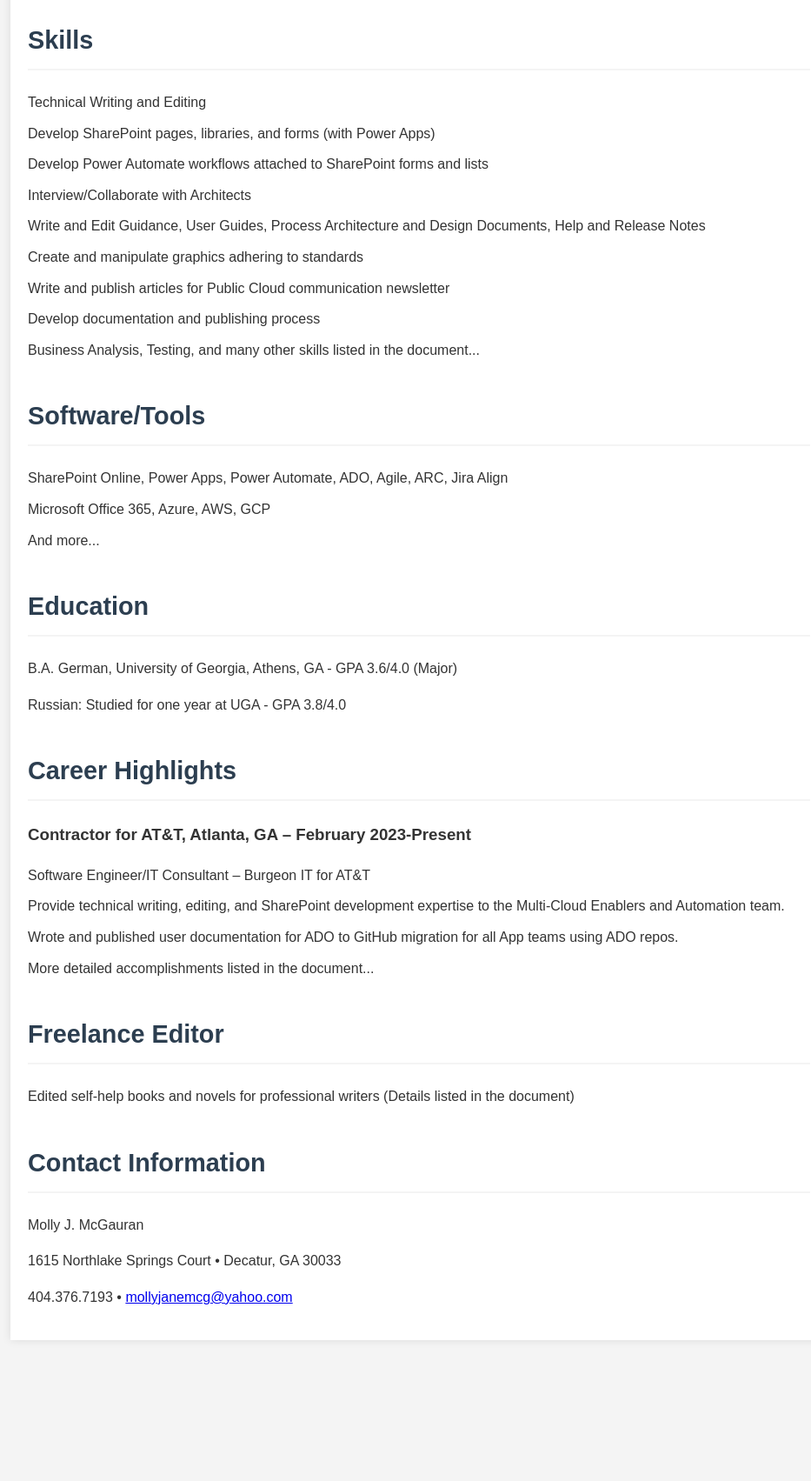
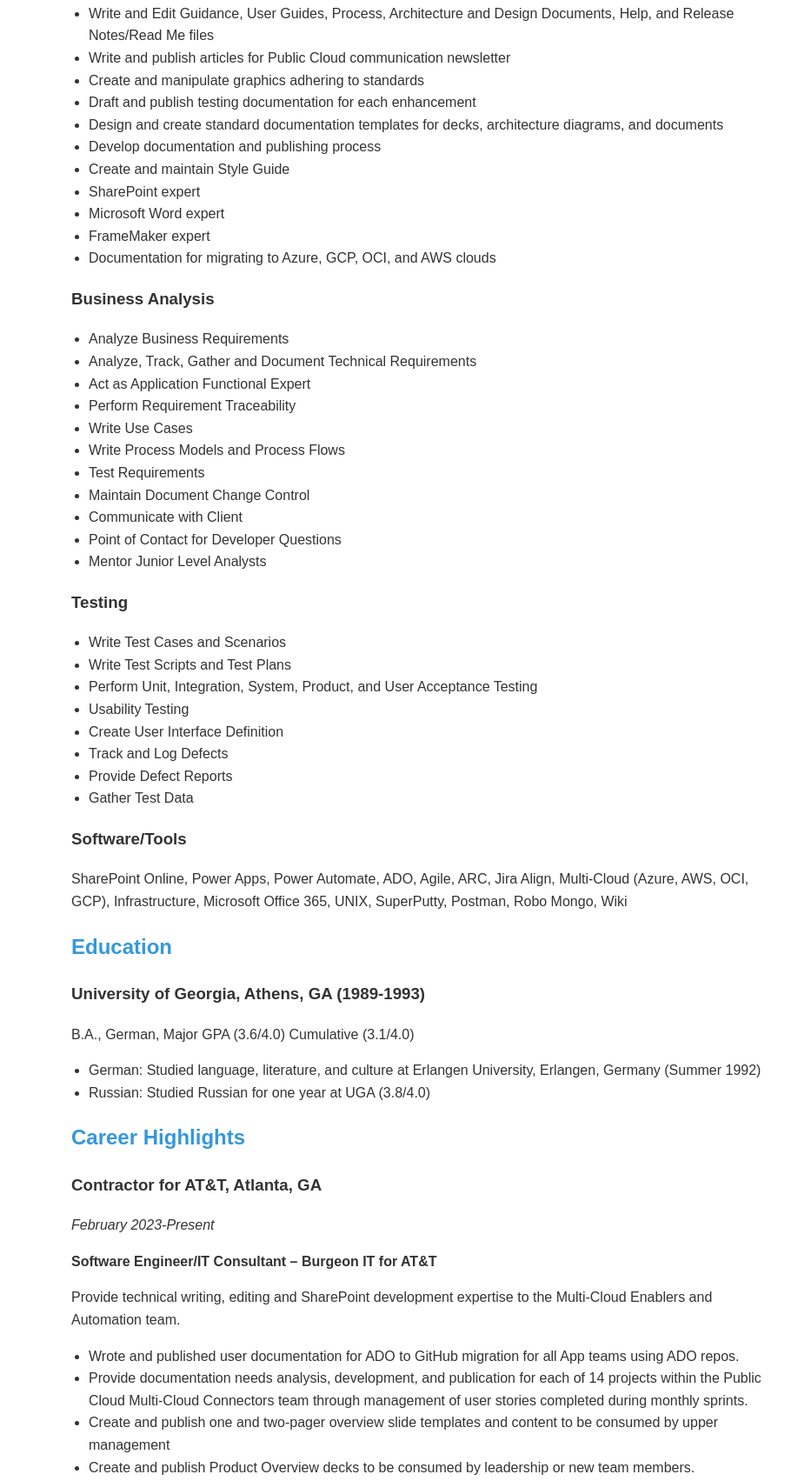
Before and after one commit to Mollyjanemcg/Mollyjanemcg.GitHub.io, a plain HTML site: page index.html in a window 1280 px wide. Shown: the part 462-2165 px from the top of the page at 87% size, without its empty margins (158-1091 px from the left). Before the commit the page ends 2023 px from the top, so only its background shows below. Drawn offline with Linux system fonts and the light colour scheme.

Commit message:
Update index.html

```diff
--- a/index.html
+++ b/index.html
@@ -3,103 +3,152 @@
 <head>
     <meta charset="UTF-8">
     <meta name="viewport" content="width=device-width, initial-scale=1.0">
-    <title>Molly J. McGauran - Resume</title>
+    <title>Molly Jane McGauran - Professional Resume</title>
     <style>
         body {
             font-family: Arial, sans-serif;
             line-height: 1.6;
             color: #333;
-            margin: 0;
+            max-width: 800px;
+            margin: 0 auto;
             padding: 20px;
-            background-color: #f4f4f4;
         }
-        .container {
-            max-width: 900px;
-            margin: auto;
-            background: #fff;
-            padding: 20px;
-            box-shadow: 0 0 10px rgba(0, 0, 0, 0.1);
-        }
-        h1, h2 {
+        h1 {
             color: #2c3e50;
-            border-bottom: 2px solid #f4f4f4;
+            border-bottom: 2px solid #2c3e50;
             padding-bottom: 10px;
         }
-        h1 {
-            font-size: 2.5em;
+        h2 {
+            color: #3498db;
+            margin-top: 20px;
         }
-        h2 {
-            font-size: 1.8em;
-            margin-top: 40px;
+        .section {
+            margin-bottom: 20px;
         }
         ul {
-            list-style-type: none;
-            padding: 0;
-        }
-        li {
-            margin-bottom: 10px;
-        }
-        .contact-info {
-            margin-top: 20px;
-            font-style: italic;
-        }
-        .bold {
-            font-weight: bold;
+            padding-left: 20px;
         }
     </style>
 </head>
 <body>
-    <div class="container">
-        <h1>Molly J. McGauran</h1>
-        <p class="contact-info">
-            1615 Northlake Springs Court • Decatur, GA 30033 • 404.376.7193 • <a href="mailto:mollyjanemcg@yahoo.com">mollyjanemcg@yahoo.com</a>
-        </p>
+    <h1>Molly Jane McGauran</h1>
 
-        <h2>Objective</h2>
-        <p>Highly motivated technical writer with over 14 years of experience in various aspects of the Software Development Life Cycle. Interested in using my writing and editing skills in a creative and dynamic environment. Experience includes developing and writing SharePoint pages for the AT&T Public Cloud team, including various request forms and workflows using Power Apps and Power Automate. Able to manage multiple user stories concurrently with monthly sprints. Exceptional written and verbal communication skills.</p>
+    <div class="section">
+        <h2>Summary</h2>
+        <p>Highly motivated technical writer with over 14 years of experience in various aspects of the Software Development Life Cycle. Interested in using my writing and editing skills in a creative and dynamic environment. Exceptional written and verbal communication skills.</p>
+    </div>
 
+    <div class="section">
         <h2>Skills</h2>
+        <h3>Technical Writing and Editing</h3>
         <ul>
-            <li>Technical Writing and Editing</li>
             <li>Develop SharePoint pages, libraries, and forms (with Power Apps)</li>
             <li>Develop Power Automate workflows attached to SharePoint forms and lists</li>
-            <li>Interview/Collaborate with Architects</li>
-            <li>Write and Edit Guidance, User Guides, Process Architecture and Design Documents, Help and Release Notes</li>
+            <li>Interview/collaborate with Architects</li>
+            <li>Write and Edit Guidance, User Guides, Process, Architecture and Design Documents, Help, and Release Notes/Read Me files</li>
+            <li>Write and publish articles for Public Cloud communication newsletter</li>
             <li>Create and manipulate graphics adhering to standards</li>
-            <li>Write and publish articles for Public Cloud communication newsletter</li>
+            <li>Draft and publish testing documentation for each enhancement</li>
+            <li>Design and create standard documentation templates for decks, architecture diagrams, and documents</li>
             <li>Develop documentation and publishing process</li>
-            <li>Business Analysis, Testing, and many other skills listed in the document...</li>
+            <li>Create and maintain Style Guide</li>
+            <li>SharePoint expert</li>
+            <li>Microsoft Word expert</li>
+            <li>FrameMaker expert</li>
+            <li>Documentation for migrating to Azure, GCP, OCI, and AWS clouds</li>
         </ul>
 
-        <h2>Software/Tools</h2>
+        <h3>Business Analysis</h3>
         <ul>
-            <li>SharePoint Online, Power Apps, Power Automate, ADO, Agile, ARC, Jira Align</li>
-            <li>Microsoft Office 365, Azure, AWS, GCP</li>
-            <li>And more...</li>
+            <li>Analyze Business Requirements</li>
+            <li>Analyze, Track, Gather and Document Technical Requirements</li>
+            <li>Act as Application Functional Expert</li>
+            <li>Perform Requirement Traceability</li>
+            <li>Write Use Cases</li>
+            <li>Write Process Models and Process Flows</li>
+            <li>Test Requirements</li>
+            <li>Maintain Document Change Control</li>
+            <li>Communicate with Client</li>
+            <li>Point of Contact for Developer Questions</li>
+            <li>Mentor Junior Level Analysts</li>
         </ul>
 
-        <h2>Education</h2>
-        <p>B.A. German, University of Georgia, Athens, GA - GPA 3.6/4.0 (Major)</p>
-        <p>Russian: Studied for one year at UGA - GPA 3.8/4.0</p>
-
-        <h2>Career Highlights</h2>
-        <h3>Contractor for AT&T, Atlanta, GA – February 2023-Present</h3>
+        <h3>Testing</h3>
         <ul>
-            <li>Software Engineer/IT Consultant – Burgeon IT for AT&T</li>
-            <li>Provide technical writing, editing, and SharePoint development expertise to the Multi-Cloud Enablers and Automation team.</li>
-            <li>Wrote and published user documentation for ADO to GitHub migration for all App teams using ADO repos.</li>
-            <li>More detailed accomplishments listed in the document...</li>
+            <li>Write Test Cases and Scenarios</li>
+            <li>Write Test Scripts and Test Plans</li>
+            <li>Perform Unit, Integration, System, Product, and User Acceptance Testing</li>
+            <li>Usability Testing</li>
+            <li>Create User Interface Definition</li>
+            <li>Track and Log Defects</li>
+            <li>Provide Defect Reports</li>
+            <li>Gather Test Data</li>
         </ul>
 
-        <!-- Additional roles and achievements can be added similarly -->
+        <h3>Software/Tools</h3>
+        <p>SharePoint Online, Power Apps, Power Automate, ADO, Agile, ARC, Jira Align, Multi-Cloud (Azure, AWS, OCI, GCP), Infrastructure, Microsoft Office 365, UNIX, SuperPutty, Postman, Robo Mongo, Wiki</p>
+    </div>
 
-        <h2>Freelance Editor</h2>
-        <p>Edited self-help books and novels for professional writers (Details listed in the document)</p>
+    <div class="section">
+        <h2>Education</h2>
+        <h3>University of Georgia, Athens, GA (1989-1993)</h3>
+        <p>B.A., German, Major GPA (3.6/4.0) Cumulative (3.1/4.0)</p>
+        <ul>
+            <li>German: Studied language, literature, and culture at Erlangen University, Erlangen, Germany (Summer 1992)</li>
+            <li>Russian: Studied Russian for one year at UGA (3.8/4.0)</li>
+        </ul>
+    </div>
 
-        <h2>Contact Information</h2>
-        <p>Molly J. McGauran</p>
-        <p>1615 Northlake Springs Court • Decatur, GA 30033</p>
-        <p>404.376.7193 • <a href="mailto:mollyjanemcg@yahoo.com">mollyjanemcg@yahoo.com</a></p>
+    <div class="section">
+        <h2>Career Highlights</h2>
+
+        <h3>Contractor for AT&T, Atlanta, GA</h3>
+        <p><em>February 2023-Present</em></p>
+        <p><strong>Software Engineer/IT Consultant – Burgeon IT for AT&T</strong></p>
+        <p>Provide technical writing, editing and SharePoint development expertise to the Multi-Cloud Enablers and Automation team.</p>
+        <ul>
+            <li>Wrote and published user documentation for ADO to GitHub migration for all App teams using ADO repos.</li>
+            <li>Provide documentation needs analysis, development, and publication for each of 14 projects within the Public Cloud Multi-Cloud Connectors team through management of user stories completed during monthly sprints.</li>
+            <li>Create and publish one and two-pager overview slide templates and content to be consumed by upper management</li>
+            <li>Create and publish Product Overview decks to be consumed by leadership or new team members.</li>
+            <li>Participate in development team for Knowledge Center project as usability and content expert. Act as approver for all articles published to Knowledge Center.</li>
+            <li>Conceptualize and implement project site maps for each CSP and tool within the organization including Azure, AWS, GCP, OCI, Self-Service Portal and Subscription Management Tool.</li>
+            <li>Work with each project team to create appropriate documentation for each area's site map. Reevaluate for upcoming sprints to determine gaps and create user stories to complete the documentation.</li>
+            <li>Write and publish release notes for each project team.</li>
+            <li>Create and publish Public Cloud newsletter articles to be consumed by AT&T employees.</li>
+            <li>Enhance project Power Automate workflows and Power Apps forms as new requirements emerge.</li>
+            <li>Gatekeeper and creator for templates and standards. Verify presentations adhere to template and assist teams with deck preparation and content.</li>
+            <li>Maintain process to add FQDNs to Global Allow Lists for each CSP.</li>
+            <li>Verify architecture diagrams adhere to standards.</li>
+        </ul>
+
+        <h3>Contractor for AT&T, Atlanta, GA</h3>
+        <p><em>March 2022 – January 2023</em></p>
+        <p><strong>Software Engineer/IT Consultant – Infosys</strong></p>
+        <p>Provide technical writing, editing and SharePoint development expertise to the Multi-Cloud Enablers and Automation team.</p>
+        <ul>
+            <li>Manage permissions and content for Public Cloud Architecture and Migration SharePoint site.</li>
+            <li>Complete weekly and monthly documentation user stories tracked through Azure DevOps boards.</li>
+            <li>Elicit and write functional requirements for IPAM enhancements.</li>
+            <li>Create User Guide for SMT functionality. Create and publish release notes for monthly releases.</li>
+            <li>Develop user documentation for and provide assistance to over 300 attendees during the Public Cloud Software Symposium.</li>
+            <li>Develop Google Cloud Platform Infrastructure Change Request intake form and Power Automate workflows.</li>
+            <li>Write Public Cloud newsletter articles with quick turnaround times.</li>
+            <li>Develop Oracle Cloud Infrastructure Change Request intake form using SharePoint and Power Apps.</li>
+            <li>Document internal processes such as pipelines, network flows, IP Allocation, and allow listing.</li>
+            <li>Write AWS documentation for Setting up a Mech ID in UPSTART and API Key Setup in UPSTART.</li>
+            <li>Collaborate with Architect Team Leads on their documentation needs for each sprint.</li>
+            <li>Assist developers in writing architecture and design documents. Manage and publish to SharePoint library.</li>
+            <li>Work with Microsoft team to manage, create, and update Azure Monitoring documentation on their wiki as well as our team's SharePoint sites.</li>
+        </ul>
+
+        <!-- Add more career highlights as needed -->
+
+    </div>
+
+    <div class="section">
+        <h2>Samples</h2>
+        <p>Writing samples available upon request</p>
     </div>
 </body>
 </html>
```
